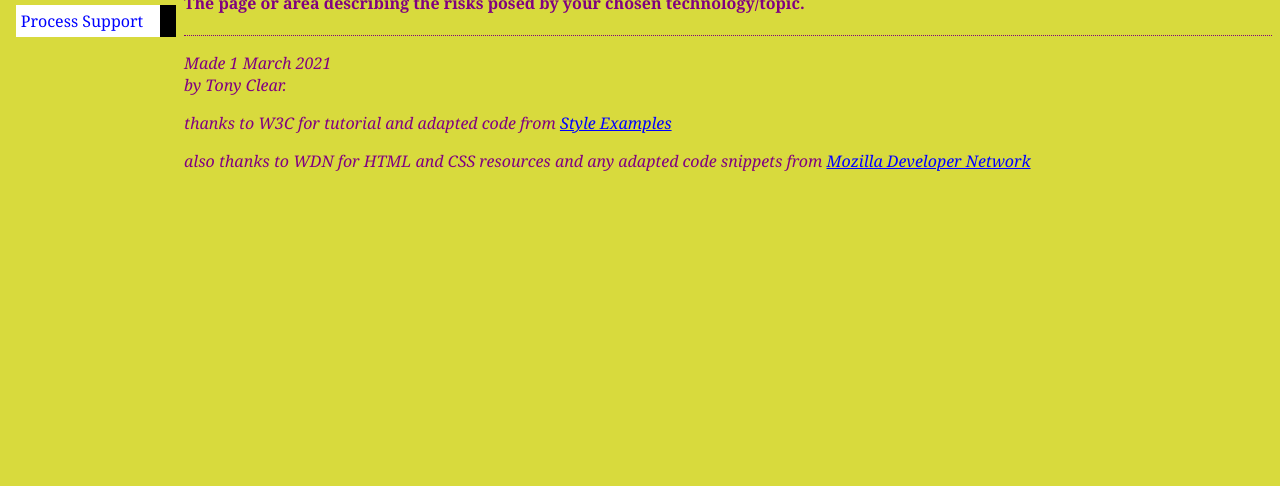
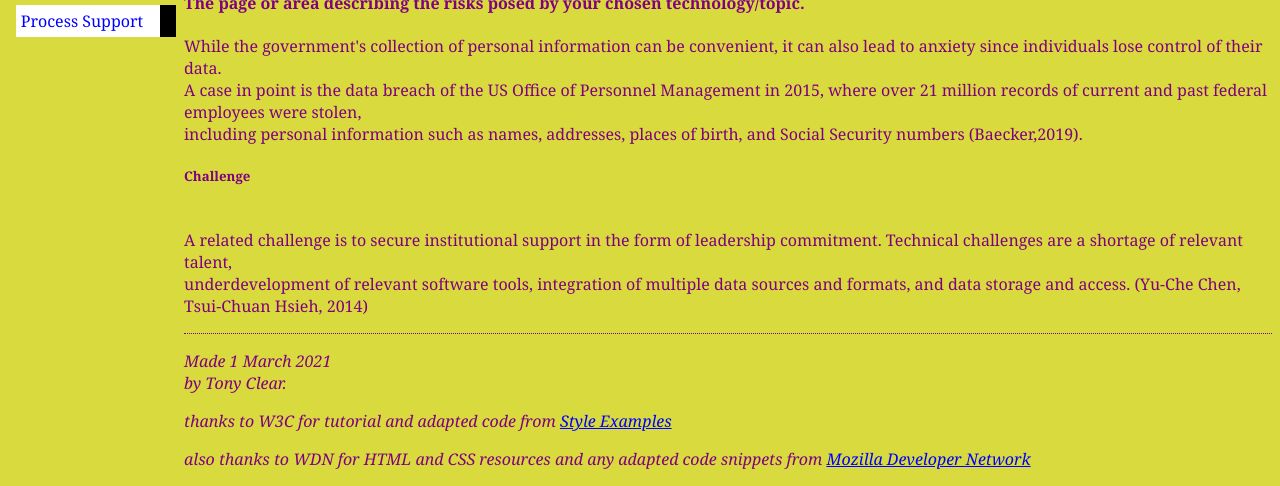
Before and after one commit to JuchangKim/JuchangKim.github.io, a plain HTML site: page CTiS-2023_1/CTiS-2023_1/misc/risks.html in a window 1280 px wide. Shown: the part 334-820 px from the top of the page. Drawn offline with Linux system fonts and the light colour scheme.

Commit message:
risks.html

```diff
--- a/CTiS-2023_1/CTiS-2023_1/misc/risks.html
+++ b/CTiS-2023_1/CTiS-2023_1/misc/risks.html
@@ -25,6 +25,14 @@
 
 
 </ul><h4><p>The page or area describing the risks posed by your chosen technology/topic.<p></h4>
+<p>
+	While the government's collection of personal information can be convenient, it can also lead to anxiety since individuals lose control of their data.<br>
+	A case in point is the data breach of the US Office of Personnel Management in 2015, where over 21 million records of current and past federal employees were stolen,<br>
+	including personal information such as names, addresses, places of birth, and Social Security numbers (Baecker,2019).<br>
+	<h5>Challenge</h5><br>
+	A related challenge is to secure institutional support in the form of leadership commitment. Technical challenges are a shortage of relevant talent,<br>
+	underdevelopment of relevant software tools, integration of multiple data sources and formats, and data storage and access. (Yu-Che Chen, Tsui-Chuan Hsieh, 2014)<br>
+</p>
 
 <!-- Sign and date the page, it's only polite! -->
 <address>Made 1 March 2021<br>
```
